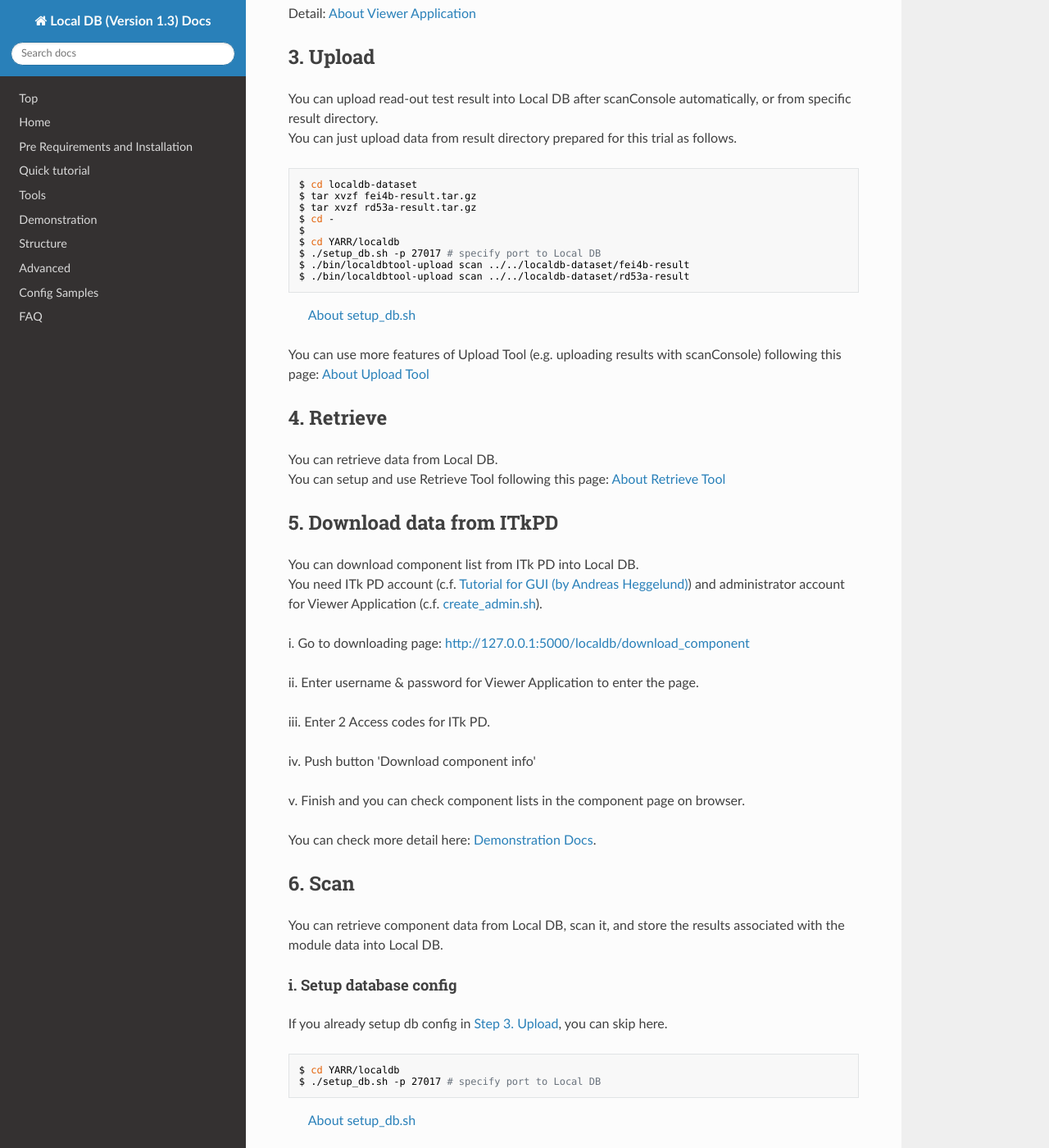
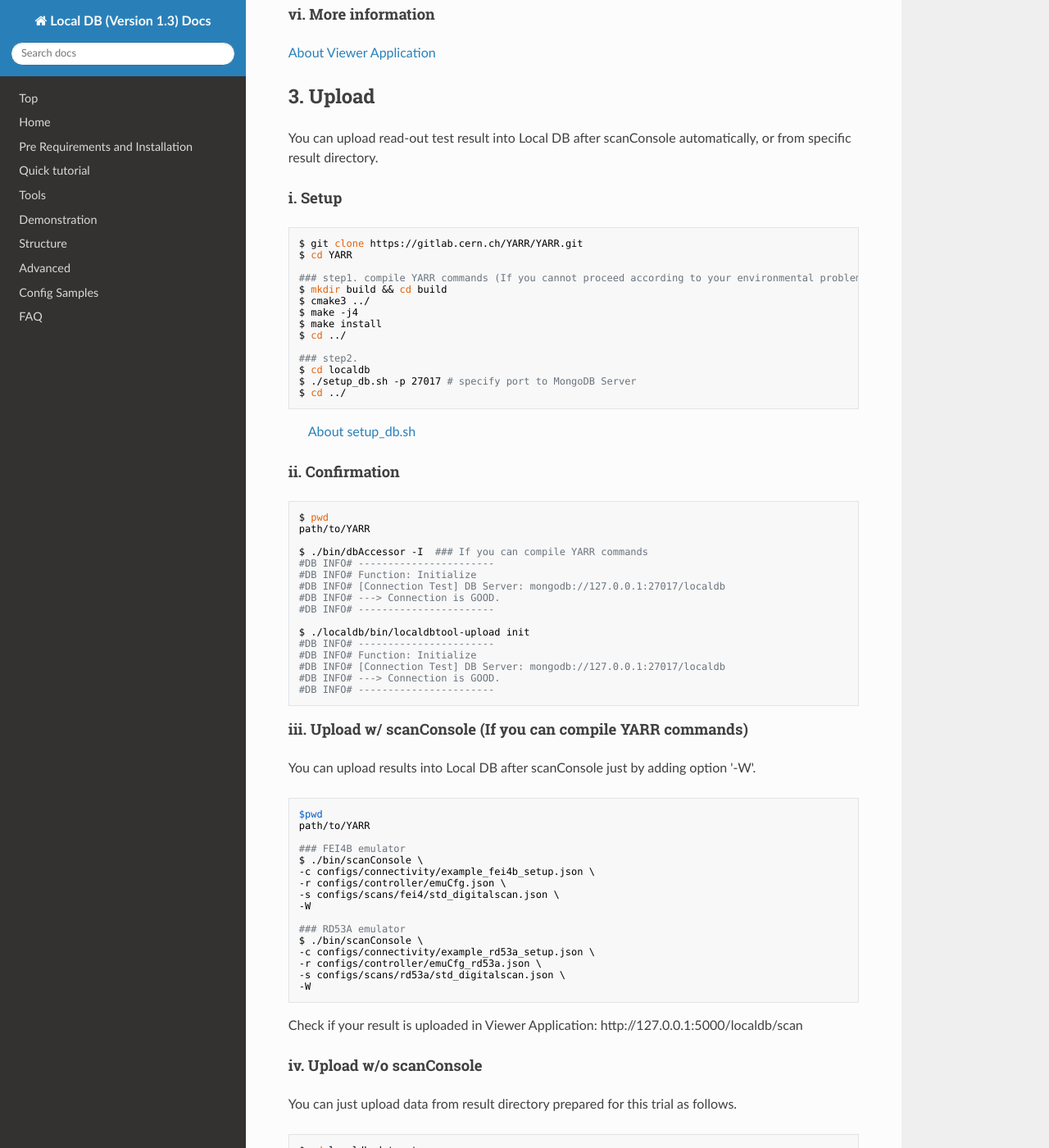
Before and after one commit to jlab-hep/localdb-docs, an MkDocs documentation site: the page built from docs/trial-tutorial.md, in a window 1280 px wide and 1400 px high, scrolled down 2828 px. Shown: the whole window at 82% size. Built offline with MkDocs 1.6.1, drawn with Linux system fonts in a browser that asks for light colours; nearby versions of some CDN libraries; old or Windows-style settings are respelled for this version of MkDocs; some of the changed text lies outside the part shown.

Commit message:
Modified upload tutorial

````diff
--- a/docs/trial-tutorial.md
+++ b/docs/trial-tutorial.md
@@ -154,27 +154,97 @@ $ ssh -L <unused port number>:localhost:<port number to MongoDB Server on lxplus
 
 Then you can check viewer on browser on your local PC: http://127.0.0.1:5000/localdb/
 
-Detail: [About Viewer Application](https://localdb-docs.readthedocs.io/en/devel/viewer/)
+#### vi. More information
+
+[About Viewer Application](https://localdb-docs.readthedocs.io/en/devel/viewer/)
 
 ## 3. Upload
 
 You can upload read-out test result into Local DB after scanConsole automatically, or from specific result directory.<br>
+
+#### i. Setup
+
+```bash
+$ git clone https://gitlab.cern.ch/YARR/YARR.git
+$ cd YARR
+
+### step1. compile YARR commands (If you cannot proceed according to your environmental problems, you can skip here and go to next step)
+$ mkdir build && cd build
+$ cmake3 ../
+$ make -j4
+$ make install
+$ cd ../
+
+### step2.
+$ cd localdb
+$ ./setup_db.sh -p 27017 # specify port to MongoDB Server
+$ cd ../
+```
+> [About setup_db.sh](setup-db.md)
+
+#### ii. Confirmation
+
+```bash
+$ pwd
+path/to/YARR
+
+$ ./bin/dbAccessor -I  ### If you can compile YARR commands
+#DB INFO# -----------------------
+#DB INFO# Function: Initialize
+#DB INFO# [Connection Test] DB Server: mongodb://127.0.0.1:27017/localdb
+#DB INFO# ---> Connection is GOOD.
+#DB INFO# -----------------------
+
+$ ./localdb/bin/localdbtool-upload init
+#DB INFO# -----------------------
+#DB INFO# Function: Initialize
+#DB INFO# [Connection Test] DB Server: mongodb://127.0.0.1:27017/localdb
+#DB INFO# ---> Connection is GOOD.
+#DB INFO# -----------------------
+```
+
+#### iii. Upload w/ scanConsole (If you can compile YARR commands)
+
+You can upload results into Local DB after scanConsole just by adding option '-W'.
+
+```bash
+$pwd
+path/to/YARR
+
+### FEI4B emulator
+$ ./bin/scanConsole \
+-c configs/connectivity/example_fei4b_setup.json \
+-r configs/controller/emuCfg.json \
+-s configs/scans/fei4/std_digitalscan.json \
+-W
+
+### RD53A emulator
+$ ./bin/scanConsole \
+-c configs/connectivity/example_rd53a_setup.json \
+-r configs/controller/emuCfg_rd53a.json \
+-s configs/scans/rd53a/std_digitalscan.json \
+-W
+```
+
+Check if your result is uploaded in Viewer Application: http://127.0.0.1:5000/localdb/scan
+
+#### iv. Upload w/o scanConsole
+
 You can just upload data from result directory prepared for this trial as follows.
 
 ```bash
 $ cd localdb-dataset
 $ tar xvzf fei4b-result.tar.gz
 $ tar xvzf rd53a-result.tar.gz
-$ cd -
-$
-$ cd YARR/localdb
-$ ./setup_db.sh -p 27017 # specify port to Local DB
-$ ./bin/localdbtool-upload scan ../../localdb-dataset/fei4b-result
-$ ./bin/localdbtool-upload scan ../../localdb-dataset/rd53a-result
+
+$ cd YARR
+$ ./localdb/bin/localdbtool-upload scan path/to/localdb-dataset/fei4b-result
+$ ./localdb/bin/localdbtool-upload scan path/to/localdb-dataset/rd53a-result
 ```
-> [About setup_db.sh](setup-db.md)
 
-You can use more features of Upload Tool (e.g. uploading results with scanConsole) following this page: [About Upload Tool](https://localdb-docs.readthedocs.io/en/devel/upload/)<br>
+#### v. More information
+
+[About Upload Tool](https://localdb-docs.readthedocs.io/en/devel/upload/)<br>
 
 ## 4. Retrieve
 
````
